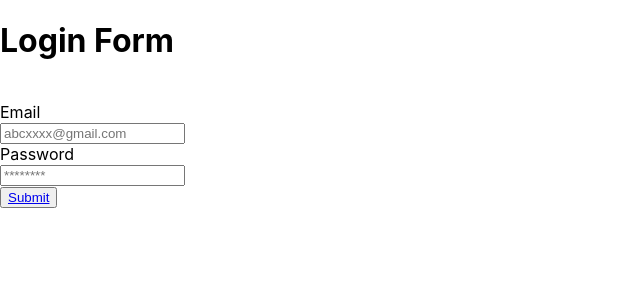
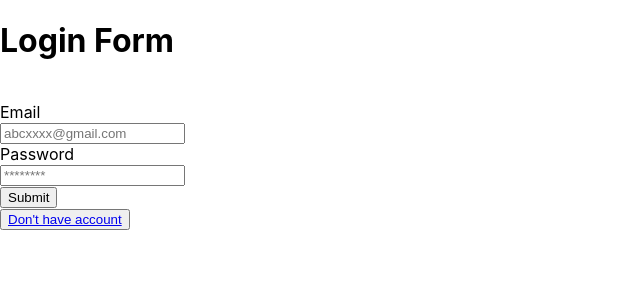
Before and after one commit to ammarmahoon/Donut, a React (Create React App) app in the folder client/: page /login in a window 1280 px wide. Shown: the top 300 px of the page, without its empty margins (0-640 px from the left). Built offline with nearby package versions, Linux system fonts and the light colour scheme.

Commit message:
login verification added

```diff
--- a/client/src/login.js
+++ b/client/src/login.js
@@ -1,5 +1,5 @@
 import React from "react"
-import { Link } from "react-router-dom"
+import { Link, useNavigate } from "react-router-dom"
 import { useState } from "react";
 import axios from "axios";
 
@@ -9,7 +9,7 @@ export default function Login (){
 
     const [email, setEmail] = useState();
     const [password, setPassword] = useState();
-
+    const Navigate = useNavigate()
     const onTextFieldChange = (e)=>{
         console.log(e.target.name)
 
@@ -32,6 +32,7 @@ export default function Login (){
                     password : password,
                 });
                 console.log("I am getting response from server", response);
+                Navigate('/welcome')
             } catch (e) {
                 console.log("I am getting error from server", e)
             }
@@ -50,10 +51,10 @@ export default function Login (){
         <input name="mail" type={"email"} placeholder="abcxxxx@gmail.com" onChange={onTextFieldChange} value={email}></input><br/>
         <label>Password</label><br/>
         <input name="pwd" type={"password"} placeholder="********" onChange={onTextFieldChange} value={password}></input><br/>
+        <input type={"button"} value={"Submit"} onClick={handleRegister}></input>
         </form>
         <button>
-        <Link to={"/welcome"} onClick={handleRegister}>Submit</Link>
+        <Link to={"/signup"}>Don't have account</Link>
         </button>
         </div>
     }
-    // <input type={"button"} value={"Submit"} onClick={handleRegister}></input>
--- a/client/src/signup.js
+++ b/client/src/signup.js
@@ -1,5 +1,5 @@
 import React, { useState } from "react"
-import { Link } from "react-router-dom";
+import { Link, useNavigate } from "react-router-dom";
 import axios from "axios";
 
 export  default function Signup (){
@@ -10,7 +10,7 @@ export  default function Signup (){
     const [password , setPassword] =useState();
     const [phoneno, setphone] =useState();
     const [Role, setRole] =useState();
-
+    const Navigate = useNavigate();
     const onTextFieldChange = (e)=>{
         console.log(e.target.name)
 
@@ -50,6 +50,7 @@ export  default function Signup (){
                     role: Role,
                 });
                 console.log("I am getting response from server", response);
+                Navigate('/login')
             } catch (e) {
                 console.log("I am getting error from server", e)
             }
@@ -84,10 +85,10 @@ export  default function Signup (){
         <option value={"Employee"}>Employee</option>
         <option value={"Manager"}>Manager</option>
         </select>
+        <input type={"button"} value={"Submit"} onClick={handleRegister} ></input><br/>
         </form>
         <button>
-        <input type={"button"} value={"Submit"} onClick={handleRegister} ></input>
-        <Link to={"/login"} >Sign up</Link>
+        <Link to={"/login"} >Already have account</Link>
         </button>
         </div>
 
```
Also changed, not shown: 2 other files (tests, documents, lock files or other folders).
